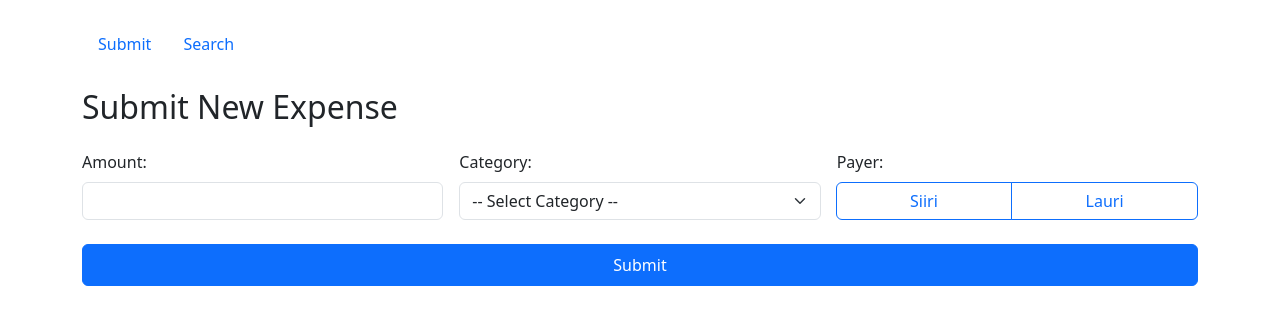
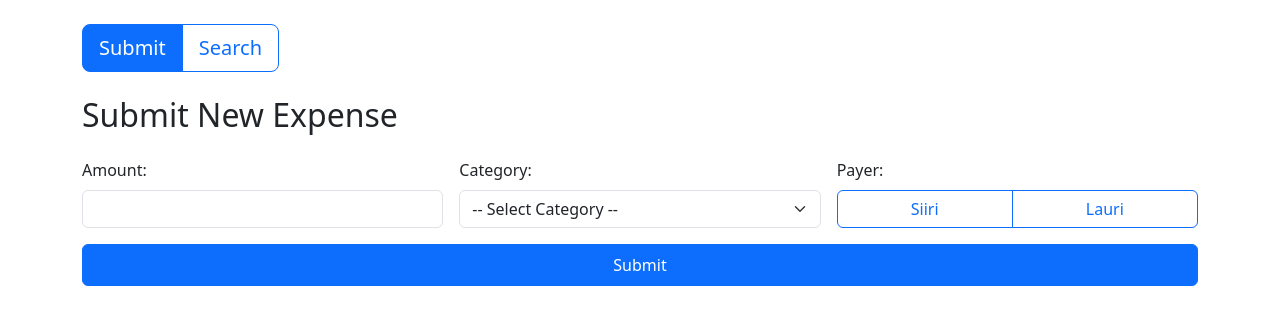
Before and after one commit to lauripuro/KuluApp, a Flask app: page / in a window 1280 px wide. Shown: the top 325 px of the page. Run offline with Flask 3, Linux system fonts and the light colour scheme; some libraries are stand-ins or nearby versions.

Commit message:
Update base.html

```diff
--- a/templates/base.html
+++ b/templates/base.html
@@ -4,16 +4,25 @@
     <meta charset="utf-8">
     <meta name="viewport" content="width=device-width,initial-scale=1">
     <title>Expense Tracker</title>
-    <link rel="stylesheet" href="https://stackpath.bootstrapcdn.com/bootstrap/4.5.2/css/bootstrap.min.css">
     <link href="https://cdn.jsdelivr.net/npm/bootstrap@5.3.0/dist/css/bootstrap.min.css" rel="stylesheet">
     <link rel="stylesheet" href="{{ url_for('static', filename='style.css') }}">
+    <style>
+        /* Optional: Custom style for the active button within the switch group */
+        .btn-group .btn.active {
+            background-color: var(--bs-primary); /* Uses Bootstrap's primary color */
+            color: white; /* Text color for active button */
+            border-color: var(--bs-primary); /* Ensures border matches background */
+        }
+    </style>
 </head>
 <body class="container py-4">
-    <nav class="nav mb-4">
-        <a class="nav-link" href="/">Submit</a>
-        <a class="nav-link" href="/search">Search</a>
-    </nav>
+    <div class="btn-group mb-4" role="group" aria-label="Navigation">
+        <a class="btn btn-outline-primary btn-lg {% if request.path == '/' %}active{% endif %}" href="/">Submit</a>
+        <a class="btn btn-outline-primary btn-lg {% if request.path == '/search' %}active{% endif %}" href="/search">Search</a>
+    </div>
+
     {% block content %}{% endblock %}
+
     <script src="https://cdn.jsdelivr.net/npm/bootstrap@5.3.0/dist/js/bootstrap.bundle.min.js"></script>
 </body>
 </html>
```
